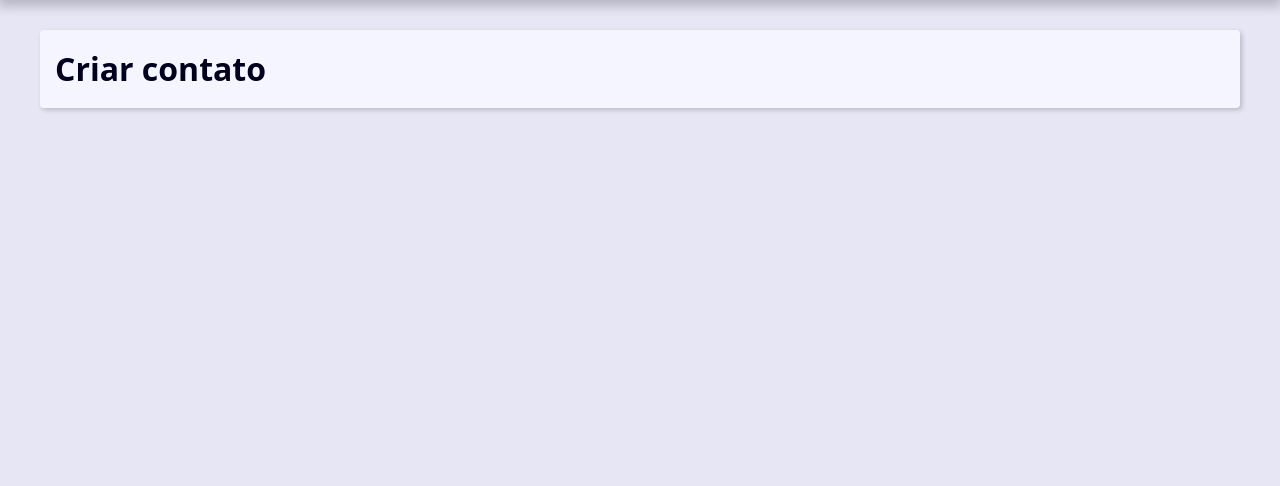
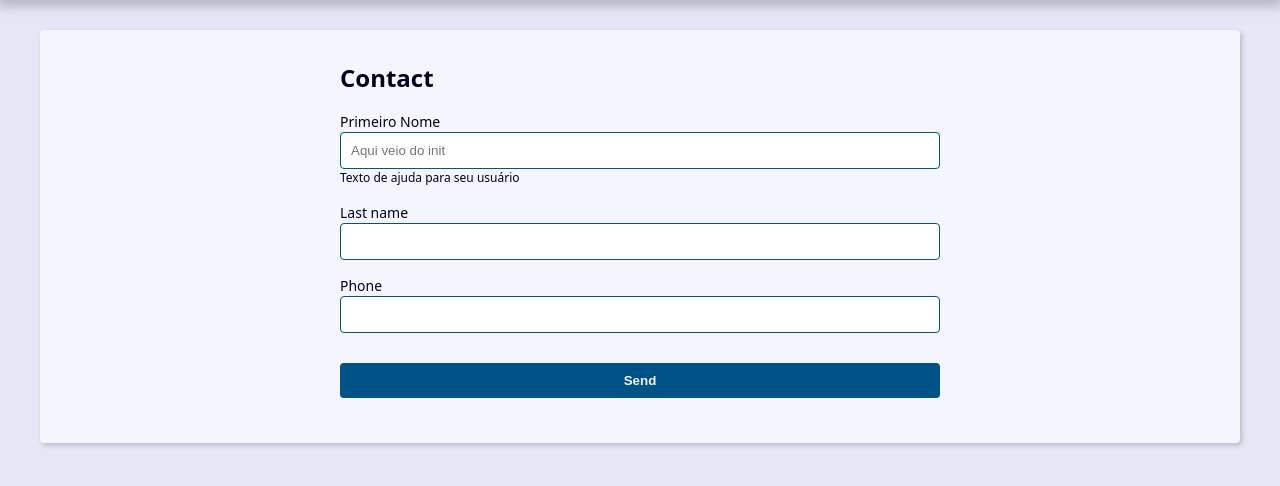
Before and after one commit to Murilo4/projeto-agenda, a Django app: page /contact/create/ in a window 1280 px wide. Shown: the part 239-725 px from the top of the page. Run offline with Django 4.2, Linux system fonts and the light colour scheme.

Commit message:
att-formularios

```diff
--- /dev/null
+++ b/contact/forms.py
@@ -0,0 +1,20 @@
+from django import forms
+from . import models
+class ContactForm(forms.ModelForm):
+    first_name = forms.CharField(
+        widget=forms.TextInput(
+            attrs={
+                'class': 'classe-a classe-b',
+                'placeholder': 'Aqui veio do init',
+            }
+        ),
+        label='Primeiro Nome',
+        help_text='Texto de ajuda para seu usuário',
+    )
+
+
+    class Meta:
+        model = models.Contact
+        fields = (
+            'first_name', 'last_name', 'phone'
+        )
--- a/contact/templates/contact/create.html
+++ b/contact/templates/contact/create.html
@@ -1,3 +1,35 @@
 {% extends 'global/base.html' %}
 
-{% block content %}<h1>Criar contato </h1>{% endblock content %}
+{% block content %}
+<div class="form-wrapper">
+    <h2>Contact</h2>
+
+    <form
+        action=""
+        method="POST"
+        enctype="multipart/form-data"
+    >
+        {% csrf_token %}
+
+        <div class="form-content">
+            {% for field in form %}
+            <div class="form-group">
+                <label for="{{field.id_for_label}}">{{field.label}}</label>
+                {{field}}
+
+                {% if field.help_text %}
+                    <p class="help-text">{{field.help_text}}</p>
+                {% endif %}
+            </div>
+            {% endfor %}
+        </div>
+
+        <div class="form-content">
+            <div class="form-group">
+                <button class="btn" type="submit">Send</button>
+            </div>
+        </div>
+    </form>
+
+</div>
+{% endblock content %}
--- a/contact/views/__init__.py
+++ b/contact/views/__init__.py
@@ -1,2 +1,2 @@
 from .contact_views import *
-from .contact_create import *
+from .contact_forms import *
--- a/contact/views/contact_create.py
+++ /dev/null
@@ -1,16 +0,0 @@
-from django.shortcuts import render, get_object_or_404, redirect
-from contact.models import Contact
-from django.db.models import Q
-from django.core.paginator import Paginator
-# Create your views here.
-
-def create(request):
-
-    context = {
-    }
-
-    return render(
-        request,
-        'contact/create.html',
-        context
-    )
--- /dev/null
+++ b/contact/views/contact_forms.py
@@ -0,0 +1,29 @@
+from django.shortcuts import render, get_object_or_404, redirect
+from contact.models import Contact
+from django.db.models import Q
+from contact.forms import ContactForm
+from django.core.paginator import Paginator
+# Create your views here.
+
+
+
+def create(request):
+    if request.method == 'POST':
+        context = {
+            'form': ContactForm(request.POST)
+        }
+        return render(
+            request,
+            'contact/create.html',
+            context
+        )
+
+    context = {
+        'form': ContactForm()
+        }
+
+    return render(
+        request,
+        'contact/create.html',
+        context
+        )
```
